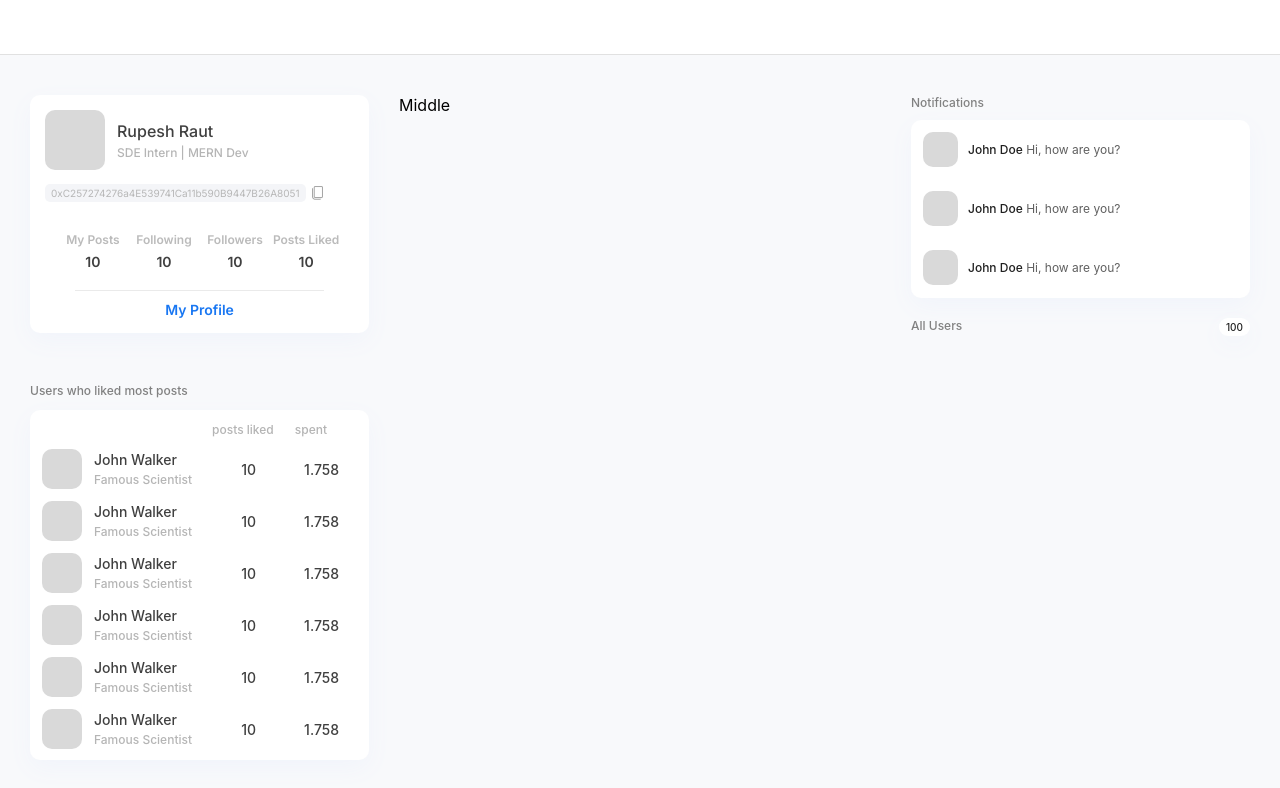
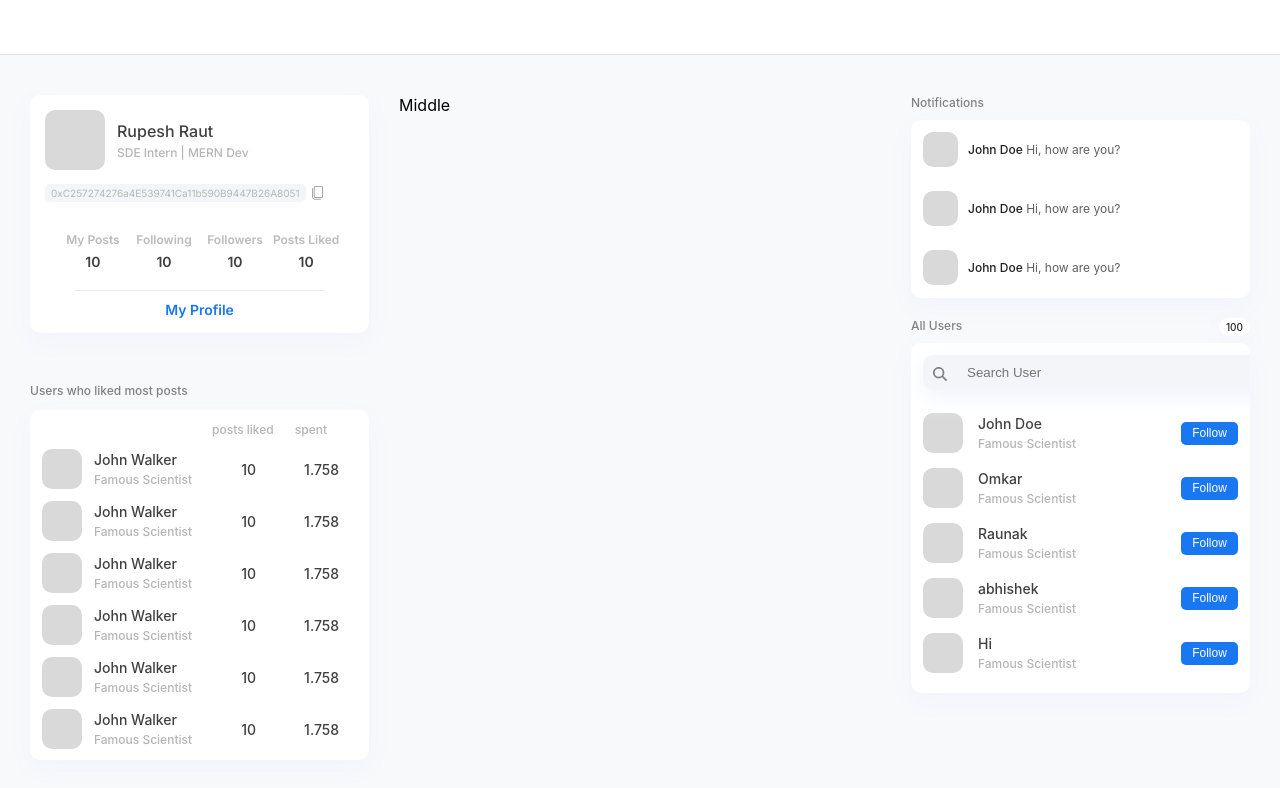
Before and after one commit to code-squads/de-tweet, a React (Create React App) app: page /home in a window 1280 px wide. Shown: the top 788 px of the page. Built offline with nearby package versions, Linux system fonts and the light colour scheme.

Commit message:
User list working fine

```diff
--- a/package.json
+++ b/package.json
@@ -5,6 +5,8 @@
   "dependencies": {
     "@emotion/react": "^11.10.5",
     "@emotion/styled": "^11.10.5",
+    "@fortawesome/free-solid-svg-icons": "^6.2.1",
+    "@fortawesome/react-fontawesome": "^0.2.0",
     "@mui/material": "^5.11.7",
     "@testing-library/jest-dom": "^5.16.5",
     "@testing-library/react": "^13.4.0",
--- a/src/components/home/right.jsx
+++ b/src/components/home/right.jsx
@@ -1,6 +1,8 @@
-import React from "react";
+import { React, useState } from "react";
+import { faSearch } from '@fortawesome/free-solid-svg-icons'
 
-import { NotificationContainer, NotificationLabel, Notification, NotifUserImage, NotifContent, NotifUserName, NotifMessage, UserListLabel, TotalUserCount, TotalUsersInfoContainer } from './right.styled';
+import { NotificationContainer, NotificationLabel, Notification, NotifUserImage, NotifContent, NotifUserName, NotifMessage, UserListLabel, TotalUserCount, TotalUsersInfoContainer, UsersListContainer, UserRow, UserImageForList, UserDetails, UserName2, ShortDesc2, FollowButton, User, SearchContainer, SearchIcon, FontAwesomeSearch, SearchInput, UsersContainer, NoUserContainer } from './right.styled';
+
 
 const Notifications = [
     {
@@ -45,7 +47,70 @@ const Notifications = [
     },
 ]
 
+const Users = [
+    {
+        id: 1,
+        avator: null,
+        name: "John Doe",
+        shortDesc: "Famous Scientist"
+    },
+    {
+        id: 2,
+        avator: null,
+        name: "Omkar",
+        shortDesc: "Famous Scientist"
+    },
+    {
+        id: 3,
+        avator: null,
+        name: "Raunak",
+        shortDesc: "Famous Scientist"
+    },
+    {
+        id: 4,
+        avator: null,
+        name: "abhishek",
+        shortDesc: "Famous Scientist"
+    },
+    {
+        id: 5,
+        avator: null,
+        name: "Hi",
+        shortDesc: "Famous Scientist"
+    },
+    {
+        id: 6,
+        avator: null,
+        name: "Hello",
+        shortDesc: "Famous Scientist"
+    },
+    {
+        id: 7,
+        avator: null,
+        name: "Nice",
+        shortDesc: "Famous Scientist"
+    },
+    {
+        id: 8,
+        avator: null,
+        name: "Good",
+        shortDesc: "Famous Scientist"
+    },
+    {
+        id: 9,
+        avator: null,
+        name: "Spit",
+        shortDesc: "Famous Scientist"
+    },
+]
+
 const Right = () => {
+
+    const [queryParam, setQueryParam] = useState('');
+
+    const filteredUsers = Users.filter(user => user.name.toLowerCase().includes(queryParam.toLowerCase()));
+
+
     return (
         <>
             <NotificationLabel>Notifications</NotificationLabel>
@@ -64,9 +129,50 @@ const Right = () => {
             </NotificationContainer>
 
             <TotalUsersInfoContainer>
-            <UserListLabel>All Users</UserListLabel>
-            <TotalUserCount>100</TotalUserCount>
+                <UserListLabel>All Users</UserListLabel>
+                <TotalUserCount>100</TotalUserCount>
             </TotalUsersInfoContainer>
+
+            <UsersContainer>
+                <SearchContainer>
+                    <SearchInput type="text" value={queryParam} onChange={e => setQueryParam(e.target.value)} id="searchInput" placeholder="Search User"></SearchInput>
+                    <SearchIcon>
+                        <FontAwesomeSearch icon={faSearch} />
+                    </SearchIcon>
+                </SearchContainer>
+                <UsersListContainer>
+                    {filteredUsers.length > 0
+                        ? filteredUsers.map((user) => {
+                            return (
+                                <UserRow key={user.id}>
+                                    <User>
+                                        <UserImageForList />
+                                        <UserDetails>
+                                            <UserName2>{user.name}</UserName2>
+                                            <ShortDesc2>{user.shortDesc}</ShortDesc2>
+                                        </UserDetails>
+                                    </User>
+                                    <FollowButton onClick={() => console.log('click')}>Follow</FollowButton>
+                                </UserRow>
+                            );
+                        })
+                        : filteredUsers.length === 0 && queryParam.length > 0 ? <NoUserContainer>Sorry no user found :(</NoUserContainer>
+                            : Users.map((user) => {
+                                return (
+                                    <UserRow key={user.id}>
+                                        <User>
+                                            <UserImageForList />
+                                            <UserDetails>
+                                                <UserName2>{user.name}</UserName2>
+                                                <ShortDesc2>{user.shortDesc}</ShortDesc2>
+                                            </UserDetails>
+                                        </User>
+                                        <FollowButton onClick={() => console.log('click')}>Follow</FollowButton>
+                                    </UserRow>
+                                );
+                            })}
+                </UsersListContainer>
+            </UsersContainer>
 
 
         </>
--- a/src/components/home/right.styled.js
+++ b/src/components/home/right.styled.js
@@ -1,4 +1,8 @@
 import styled from "styled-components";
+
+import { FontAwesomeIcon } from '@fortawesome/react-fontawesome'
+
+// Notification List
 
 export const NotificationLabel = styled.div`
   font-weight: 500;
@@ -56,6 +60,8 @@ export const NotifMessage = styled.div`
   color: #606060;
 `
 
+// User List
+
 export const TotalUsersInfoContainer = styled.div`
   margin-top: 20px;
   display: flex;
@@ -85,3 +91,121 @@ export const TotalUserCount = styled.div`
   line-height: 12px;
   color: #202020;
 `
+
+export const UsersContainer = styled.div`
+    display: flex;
+    flex-direction: column;
+    width: 100%;
+    padding: 12px;
+    padding-top: 0;
+    background: #FFFFFF;
+    box-shadow: 0px 8px 24px #F1F4FB;
+    border-radius: 10px;
+    box-sizing: border-box;
+    row-gap: 15px;
+    height: 350px;
+    overflow: auto;
+    position: relative;
+`
+
+export const UsersListContainer = styled.div`
+  display: flex;
+  flex-direction: column;
+  row-gap: 15px;
+  flex-grow: 1;
+  overflow: scroll;
+  ::-webkit-scrollbar {
+    display: none;
+  }
+`
+
+export const UserRow = styled.div`
+    display: flex;
+    flex-direction: row;
+    column-gap: 12px;
+    align-items: center;
+    justify-content: space-between;
+`
+
+export const UserImageForList = styled.div`
+    width: 40px;
+    height: 40px;
+    background: #D9D9D9;
+    border-radius: 10px;
+`
+
+export const UserDetails = styled.div`
+    display: flex;
+    flex-direction: column;
+    row-gap: 4px;
+    justify-content: center;
+`
+
+export const User = styled.div`
+    display: flex;
+    flex-direction: row;
+    column-gap: 15px;
+`
+
+export const UserName2 = styled.div`
+    font-weight: 500;
+    font-size: 14px;
+    color: #404040;
+`
+
+export const ShortDesc2 = styled.div`
+    font-weight: 500;
+    font-size: 12px;
+    color: #B5B5B5;
+`
+export const FollowButton = styled.button`
+  width: 57px;
+  height: 23px;
+  background: #1977F2;
+  border-radius: 5px;
+  color: white;
+  font-size: 12px;
+  font-weight: 500;
+  padding: 4px 10px;
+  border: none;
+  outline: none;
+`
+
+export const SearchInput = styled.input`
+  position: relative;
+  width: 310px;
+  height: 15px;
+  background-color: #F4F5F8;
+  border-radius: 10px;
+  margin-bottom: 8px;
+  border: none;
+  padding: 10px 10px 10px 44px;
+  position: sticky;
+  &:focus, :focus-visible {
+    border: 1px solid #202020;
+    outline: none;
+  }
+`
+
+export const SearchContainer = styled.div`
+  position: sticky;
+  top: 0;
+  background-color: white;
+  z-index: 1;
+  padding-top: 12px;
+`
+
+export const SearchIcon = styled.span`
+  position: absolute;
+  top: 20px;
+  left: 10px;
+`
+
+export const FontAwesomeSearch = styled(FontAwesomeIcon)`
+  font-size: 14px;
+  color: gray;
+`
+
+export const NoUserContainer = styled.div`
+  color: #B4B4B4;
+`
```
Also changed, not shown: 1 other file (tests, documents, lock files or other folders).
